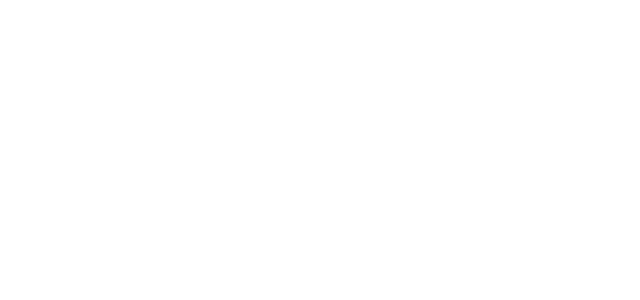
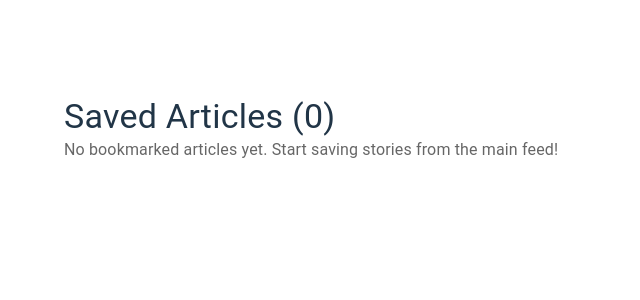
Before and after one commit to htseng2/pwa-news-reader, a React (Vite) app: page /bookmarks in a window 1280 px wide. Before the commit this address had no page. Shown: the top 300 px of the page, without its empty margins (0-640 px from the left). Built offline with nearby package versions, Linux system fonts and the light colour scheme.

Commit message:
feat(bookmarks): add bookmarks tab and route
- Added a new BookmarksFeed component to display bookmarked articles.
- Updated NewsHeader to include navigation tabs for News Feed and Bookmarks.
- Modified App.tsx to include a new route for the BookmarksFeed component.

```diff
--- a/src/App.tsx
+++ b/src/App.tsx
@@ -2,6 +2,7 @@
 import { Routes, Route, useNavigate, useLocation } from "react-router-dom";
 import NewsFeed from "./components/NewsFeed";
 import { BookmarksProvider } from "./contexts/BookmarksContext";
+import BookmarksFeed from "./components/BookmarksFeed";
 
 // Define TypeScript interface for news articles
 export interface NewsArticle {
@@ -35,7 +36,7 @@
     <BookmarksProvider>
       <Routes>
         <Route path="/" element={<NewsFeed />} />
-        {/* Add more routes as needed */}
+        <Route path="/bookmarks" element={<BookmarksFeed />} />
       </Routes>
     </BookmarksProvider>
   );
--- /dev/null
+++ b/src/components/BookmarksFeed.tsx
@@ -0,0 +1,25 @@
+import { Container, Grid, Typography } from "@mui/material";
+import { NewsCard } from "./NewsCard";
+import { useBookmarks } from "../hooks/useBookmarks";
+
+export default function BookmarksFeed() {
+  const { bookmarks } = useBookmarks();
+
+  return (
+    <Container sx={{ pt: 12, pb: 4 }}>
+      <Typography variant="h4" gutterBottom sx={{ mb: 4 }}>
+        Saved Articles ({bookmarks.length})
+      </Typography>
+      <Grid container spacing={4}>
+        {bookmarks.map((article, index) => (
+          <NewsCard key={article.uuid || index} article={article} />
+        ))}
+      </Grid>
+      {bookmarks.length === 0 && (
+        <Typography variant="body1" color="text.secondary">
+          No bookmarked articles yet. Start saving stories from the main feed!
+        </Typography>
+      )}
+    </Container>
+  );
+}
--- a/src/components/NewsHeader.tsx
+++ b/src/components/NewsHeader.tsx
@@ -1,7 +1,10 @@
-import { AppBar, Toolbar, Typography } from "@mui/material";
+import { AppBar, Toolbar, Typography, Tabs, Tab } from "@mui/material";
 import { buildVersion } from "../version";
+import { Link, useLocation } from "react-router-dom";
 
 export function NewsHeader() {
+  const location = useLocation();
+
   return (
     <AppBar
       position="fixed"
@@ -11,6 +14,26 @@
         <Typography variant="h6" component="div" sx={{ flexGrow: 1 }}>
           News Reader
         </Typography>
+        <Tabs
+          value={location.pathname}
+          textColor="inherit"
+          sx={{ minHeight: 64 }}
+        >
+          <Tab
+            label="News Feed"
+            value="/"
+            component={Link}
+            to="/"
+            sx={{ minHeight: 64 }}
+          />
+          <Tab
+            label="Bookmarks"
+            value="/bookmarks"
+            component={Link}
+            to="/bookmarks"
+            sx={{ minHeight: 64 }}
+          />
+        </Tabs>
         <Typography variant="caption" color="inherit">
           v{buildVersion.version} (
           {buildVersion.timestamp.slice(0, 16).replace("T", " ")})
```
